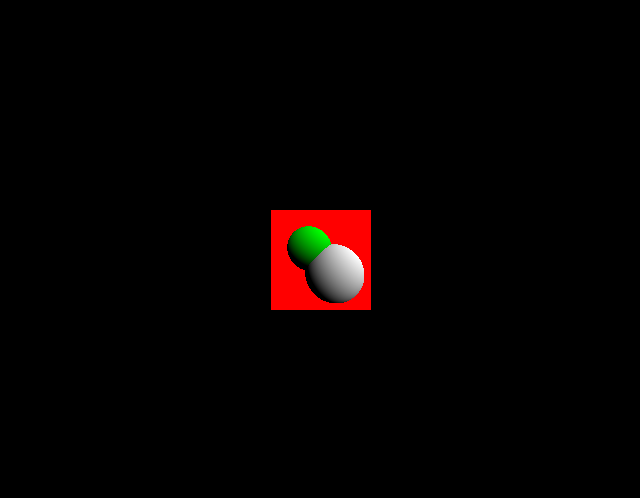
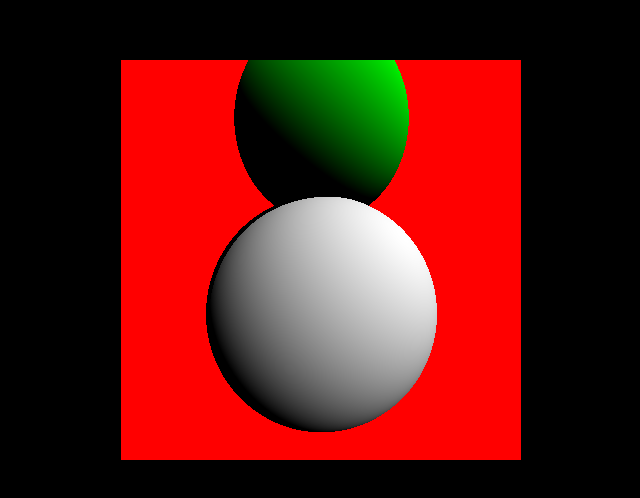
Before and after one commit to cs4620/Spring2023.RayTracer4, a plain HTML site: page index.html in a window 1280 px wide. Shown: the part 148-646 px from the top of the page, without its empty margins (319-959 px from the left). Drawn offline with Linux system fonts and the light colour scheme.

Commit message:
Part way through shadows

```diff
--- a/index.html
+++ b/index.html
@@ -4,7 +4,8 @@
 <head>
   <title>Ray Tracer</title>
   <style>
-    html,body {
+    html,
+    body {
       background-color: black;
       height: 100%;
       overflow: hidden;
@@ -24,6 +25,12 @@
   <div class="flex-container">
     <canvas id="canvas"></canvas>
   </div>
+  <script>
+    document.querySelector("#canvas").addEventListener("mousemove", mousemove)
+    function mousemove(e){
+      document.title = (e.clientX +" " + e.clientY)
+    }
+  </script>
   <script src="vector.js"></script>
   <script src="pixel.js"></script>
   <script src="sphere.js"></script>
--- a/ray-tracer.js
+++ b/ray-tracer.js
@@ -4,8 +4,8 @@
  */
 function main(scene) {
   //Grab the width and height from the scene object (if they exist)
-  let width = scene?.options?.width ? scene.options.width : 100
-  let height = scene?.options?.height ? scene.options.height : 100
+  let width = scene?.options?.width ? scene.options.width : 400
+  let height = scene?.options?.height ? scene.options.height : 400
 
   //Grab the background color from the scene object (if it is defined)
   let backgroundColor = scene?.options?.backgroundColor ? scene.options.backgroundColor: new Pixel(255, 0, 0)
@@ -63,8 +63,11 @@ function main(scene) {
           let c = collision.collisionLocation
           let normal = collision.normalAtCollision
 
+
+
+
           //Use the shader to calculate the color at this collision
-          rayTracedPixel =  rayTracedObject.shader.illuminateObject(origin, c, normal, [])
+          rayTracedPixel =  rayTracedObject.shader.illuminateObject(origin, c, normal, rayTracedObject, scene)
         }
 
         //Store the color as a string
@@ -78,6 +81,10 @@ function main(scene) {
   }
 }
 
+function castRay(){
+
+}
+
 
 //Run the main ray tracer
 
--- a/scenes.js
+++ b/scenes.js
@@ -16,8 +16,8 @@ f 1/1/1 2/2/1 3/3/1
 //--
 
 //Sphere defition(s)
-let s = new Sphere(new Vector3(20, 20, 0), 50);
-let s2 = new Sphere(new Vector3(-20, -20, 0), 40);
+let s = new Sphere(new Vector3(0, 20, 0), 50);
+let s2 = new Sphere(new Vector3(0, -60, 0), 40);
 
 //Mesh definition(s)
 let mesh = Mesh.fromOBJ(objString);
--- a/shader.js
+++ b/shader.js
@@ -1,17 +1,49 @@
 class Shader {
-  illuminateObject(rayFrom, rayCollision, normal, lights) {
+  // illuminateObject(rayFrom, rayCollision, normal, scene) {
 
+  // }
+  castRay() {
+    let inShadow = false;
+
+
+    //Manually check for shadows
+    for (let object of rayTracedObjects) {
+      if (object == rayTracedObject) continue
+      let directionToLight = new Vector3(1, -1, 1);
+
+      let collision = object.geometry.intersect(c, directionToLiht)
+      if (collision)
+        inShadow = true;
+    }
   }
 }
 
-class DiffuseShader{
-  constructor(diffuseColor){
+class DiffuseShader {
+  constructor(diffuseColor) {
     this.diffuseColor = diffuseColor;
   }
-  illuminateObject(rayFrom, rayCollision, normal, lights){
+  illuminateObject(rayFrom, rayCollision, normal, collisionObject, scene) {
+
+    let inShadow = false;
+
+
+    //Manually check for shadows
+    for (let object of scene.rayTracedObjects) {
+      if (object == collisionObject) continue
+      let directionToLight = new Vector3(1, -1, 1);
+
+      let collision = object.geometry.intersect(rayCollision, directionToLight)
+      if (collision) {
+        inShadow = true;
+        break;
+      }
+    }
+
+
     let dot = normal.dot(new Vector3(1, -1, 1).normalize());
+    if(inShadow) dot = 0;
     if (dot <= 0)
       dot = 0
-    return { r: this.diffuseColor.r*dot, g: this.diffuseColor.g*dot, b: this.diffuseColor.b*dot };
+    return { r: this.diffuseColor.r * dot, g: this.diffuseColor.g * dot, b: this.diffuseColor.b * dot };
   }
 }
```
